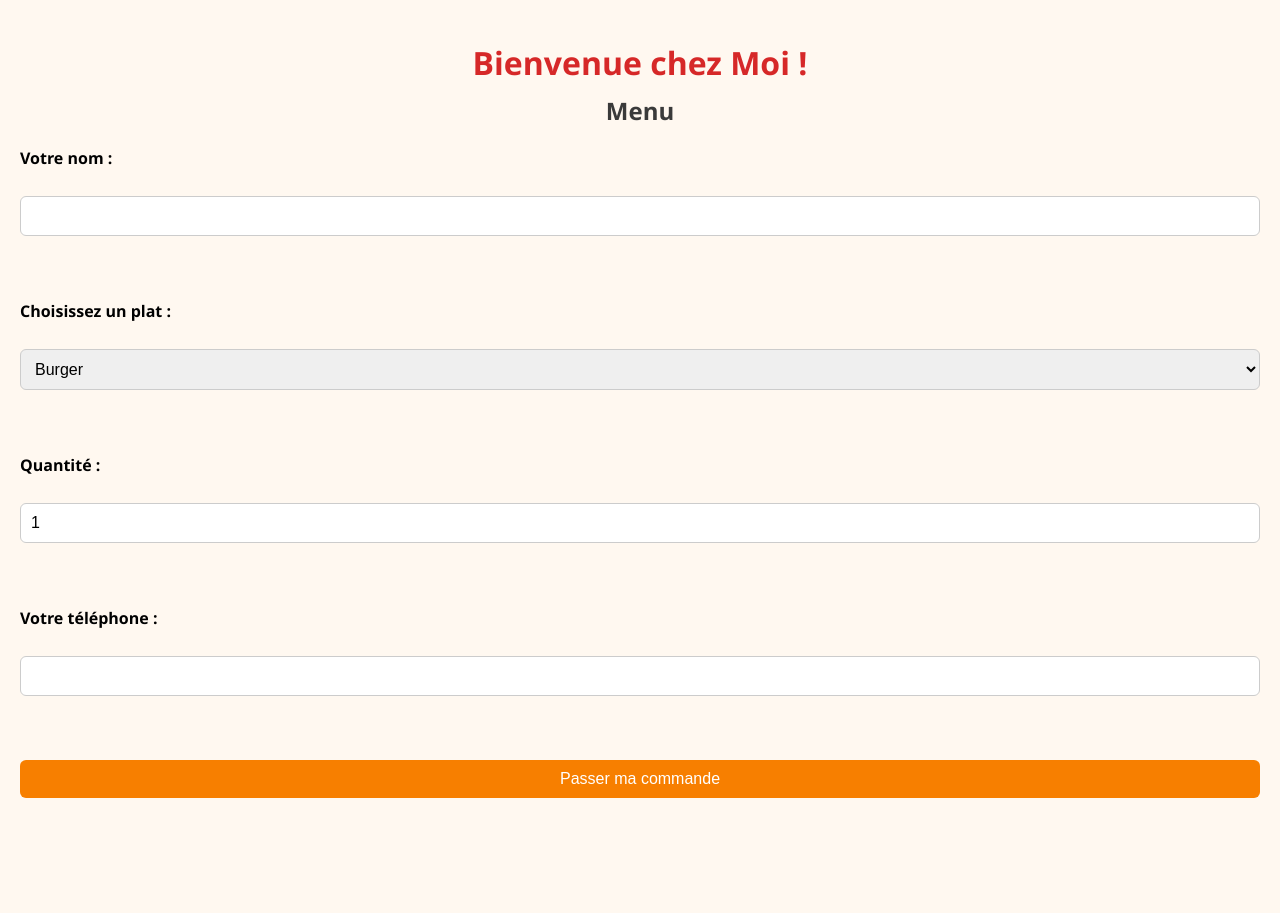
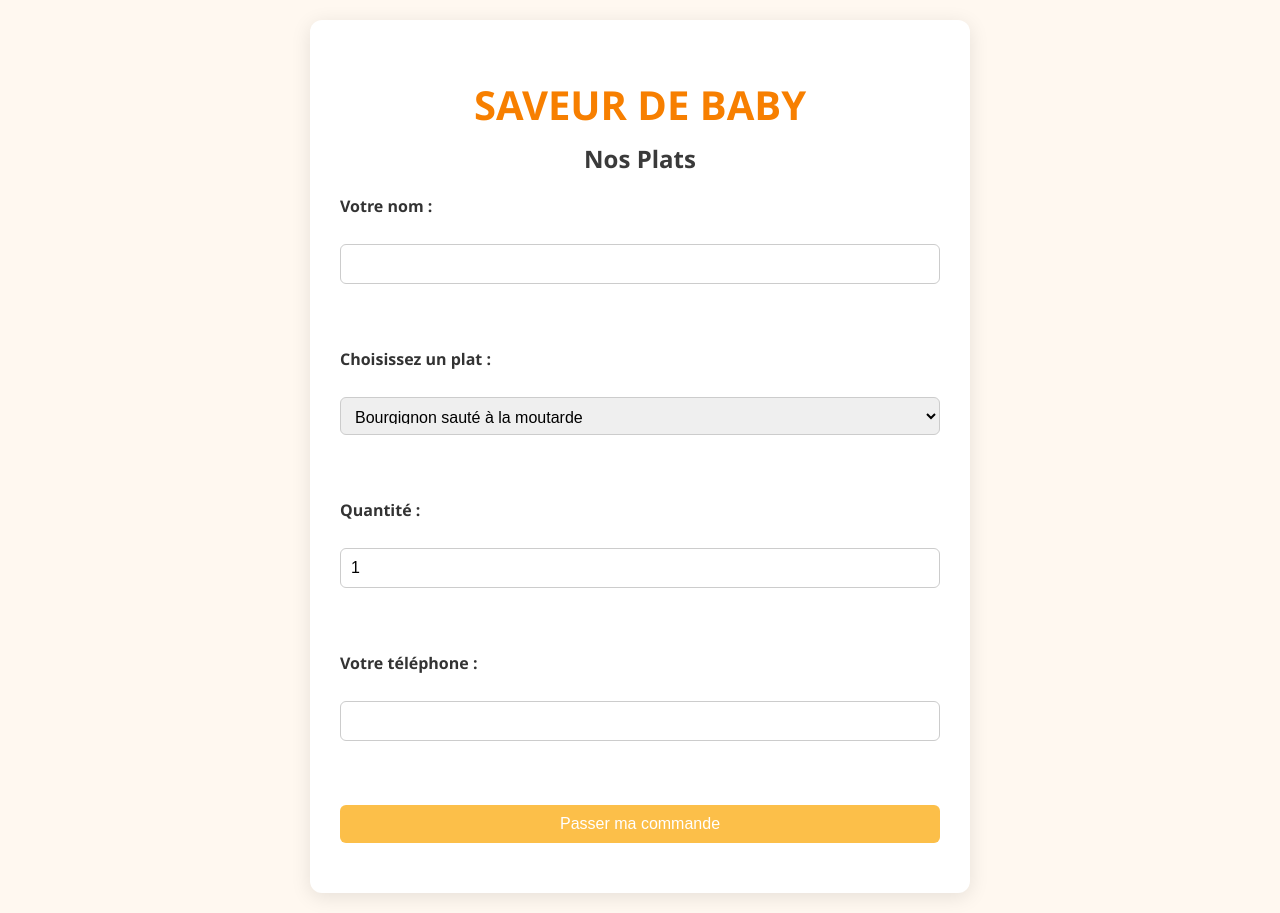
Before and after one commit to Sisu2025/commande-en-ligne, a Flask app: page / in a window 1280 px wide. Before the commit the page ends 798 px from the top, so only its background shows below. Run offline with Flask 3, Linux system fonts and the light colour scheme.

Commit message:
Amélioration du design et ajout de nouveaux plats

```diff
--- a/static/style.css
+++ b/static/style.css
@@ -1,6 +1,8 @@
+/* style.css */
+
 body {
     font-family: 'Segoe UI', sans-serif;
-    background-color: #fff8f0;
+    background-color: #fff8f0; /* Blanc cassé */
     margin: 0;
     padding: 20px;
 }
@@ -14,9 +16,10 @@ body {
     box-shadow: 0 4px 20px rgba(0, 0, 0, 0.1);
 }
 
-h1 {
-    color: #d62828;
+#titre-site {
+    color: #f77f00; /* Orange vif */
     text-align: center;
+    font-size: 2.5em;
     margin-bottom: 10px;
 }
 
@@ -34,6 +37,7 @@ form {
 label {
     font-weight: bold;
     margin-bottom: 5px;
+    color: #333;
 }
 
 input, select, button {
@@ -44,8 +48,12 @@ input, select, button {
     font-size: 1rem;
 }
 
+select {
+    height: 38px;
+}
+
 button {
-    background-color: #f77f00;
+    background-color: #fcbf49;
     color: white;
     border: none;
     cursor: pointer;
@@ -53,5 +61,5 @@ button {
 }
 
 button:hover {
-    background-color: #fcbf49;
+    background-color: #f77f00;
 }
--- a/templates/index.html
+++ b/templates/index.html
@@ -2,12 +2,14 @@
 <html lang="fr">
 <head>
     <meta charset="UTF-8">
-    <title>Commande En Ligne</title>
+    <title>SAVEUR DE BABY - Menu</title>
     <link rel="stylesheet" href="/style.css">
 </head>
 <body>
-    <h1>Bienvenue chez Moi !</h1>
-    <h2>Menu</h2>
+    <div class="container">
+        <h1 id="titre-site">SAVEUR DE BABY</h1>
+
+        <h2>Nos Plats</h2>
 
         <form action="/commander" method="post">
             <label for="nom">Votre nom :</label><br>
@@ -15,10 +17,24 @@
 
             <label for="plat">Choisissez un plat :</label><br>
             <select id="plat" name="plat" required>
-            <option value="Burger">Burger</option>
-            <option value="Pizza">Pizza</option>
-            <option value="Salade">Salade</option>
-            <option value="Pâtes">Pâtes</option>
+                <option value="Bourgignon sauté à la moutarde">Bourgignon sauté à la moutarde</option>
+                <option value="soupe de carpe avec Attieké">Soupe de carpe avec attiéké</option>
+                <option value="Poulet au gingembre">Poulet au gingembre</option>
+                <option value="Spaghetti au bourguignon">Spaghetti au bourguignon</option>
+                <option value="Spaghetti aux boulettes">Spaghetti aux boulettes</option>
+                <option value="Ragoût d'i pour gnames au poulet">Ragoût d'i pour gnames au poulet</option>
+                <option value="Petit Pois à la viande de boeuf">Petit Pois à la viande de boeuf</option>
+                <option value="Petit Pois au poulet">Petit Pois au poulet</option>
+                <option value="Petit Pois aux boulettes">Petit Pois aux boulettes</option>
+                <option value="Soupe de légumes maison">Soupe de légumes maison</option>
+                <option value="Boulettes sautées">Boulettes sautées</option>
+                <option value="Pomme de terre sauté aux boulettes avec petit pois">Pomme de terre sauté aux boulettes avec petit pois</option>
+                <option value="Pomme de terre sauté au bourguignon">Pomme de terre sauté au bourguignon</option>
+                <option value="Ragoût de Pomme de terre sauté à la viande de boeuf">Ragoût de Pomme de terre sauté à la viande de boeuf</option>
+                <option value="Ignames grillés aux oeufs">Ignames grillés aux œufs</option>
+                <option value="Ignames grillés au poisson">Ignames grillés au poisson</option>
+                <option value="Attieké poulet">Attieké poulet</option>
+                <option value="Attieké au poisson grillé">Attieké au poisson grillé</option>
             </select><br><br>
 
             <label for="quantite">Quantité :</label><br>
@@ -29,5 +45,6 @@
 
             <button type="submit">Passer ma commande</button>
         </form>
+    </div>
 </body>
 </html>
```
Lines whose indentation alone changed are shown as unchanged.
